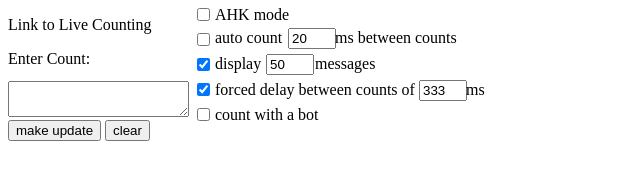
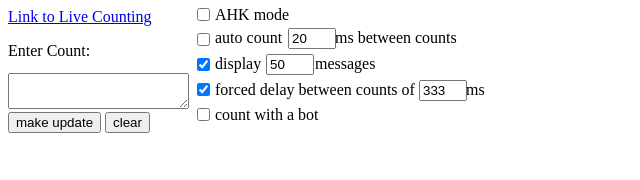
Before and after one commit to pikachupikachu/CSPThingy, a plain HTML site: page index.html in a window 1280 px wide. Shown: the whole page, without its empty margins (0-640 px from the left). Drawn offline with Linux system fonts and the light colour scheme.

Commit message:
Update index.html

```diff
--- a/index.html
+++ b/index.html
@@ -4,7 +4,7 @@
   <title>Counting Thingamajig</title>
  </head>
  <body>
-	 <p href="https://www.reddit.com/live/ta535s1hq2je/">Link to Live Counting</p>
+  <a href="https://www.reddit.com/live/ta535s1hq2je/">Link to Live Counting</a>
   <p>Enter Count:</p>
   <textarea id="177013" style="margin-bottom:-19px;margin-top:-24px"" name="CountTextbox" value="" ></textarea><br><br>
   <input type="button" value="make update" onclick="SubmitCount()" id="yeet">
```
